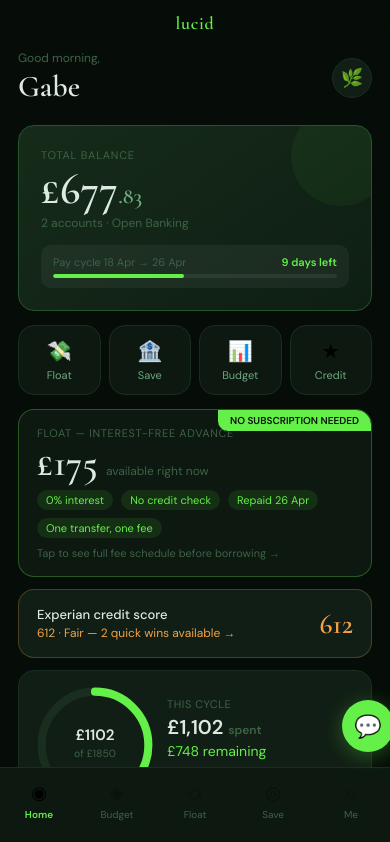
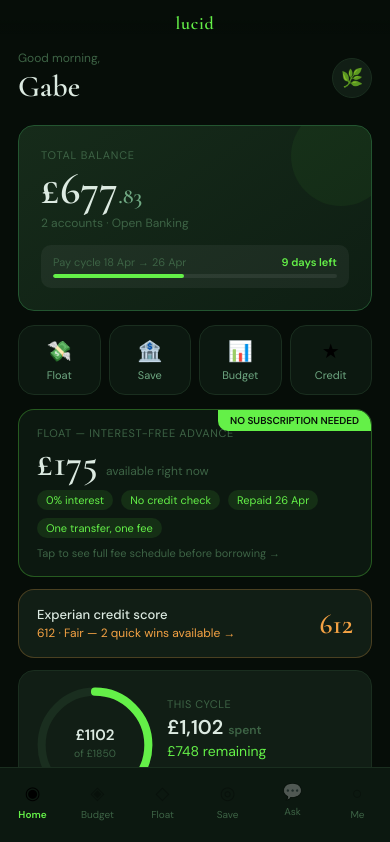
Before and after one commit to gcosta0604/lucid-app, a React (Vite) app: page / in a window 390 px wide. Shown: the top 842 px of the page. Built offline with nearby package versions, Linux system fonts and the light colour scheme.

Commit message:
fix mobile keyboard - viewport resize

```diff
--- a/src/App.jsx
+++ b/src/App.jsx
@@ -395,7 +395,6 @@
 export default function LucidApp() {
   const [tab, setTab]           = useState("home");
   const [meScreen, setMeScreen] = useState("overview");
-  const [askOpen, setAskOpen]   = useState(false);
   const [showCancel, setShowCancel] = useState(false);
   const [msgs, setMsgs] = useState([
     { role:"ai", text:"Hey Gabe 👋 I'm Lucid — your AI finance assistant. I can see your accounts, spending, and credit score. Ask me anything." }
@@ -417,7 +416,7 @@
     document.head.appendChild(link);
   }, []);
 
-  useEffect(() => { endRef.current?.scrollIntoView({ behavior:"smooth" }); }, [msgs, askOpen]);
+  useEffect(() => { endRef.current?.scrollIntoView({ behavior:"smooth" }); }, [msgs]);
 
   // ── Claude API ──────────────────────────────────────────────────────────────
   const sendMsg = async () => {
@@ -1034,39 +1033,16 @@
   };
 
   // ─────────────────────────────────────────────────────────────────────────
-  // ASK OVERLAY — keyboard-safe version
+  // ASK SCREEN — proper tab, not overlay, keyboard-safe
   // ─────────────────────────────────────────────────────────────────────────
-  const AskOverlay = () => {
+  const AskScreen = () => {
     const inputRef = useRef(null);
     const msgsRef  = useRef(null);
 
-    // When keyboard opens the visualViewport shrinks — keep input visible
     useEffect(() => {
-      const vv = window.visualViewport;
-      if (!vv) return;
-      const handler = () => {
-        if (msgsRef.current) {
-          msgsRef.current.scrollTop = msgsRef.current.scrollHeight;
-        }
-      };
-      vv.addEventListener("resize", handler);
-      return () => vv.removeEventListener("resize", handler);
-    }, []);
-
-    // Auto-scroll messages
-    useEffect(() => {
-      if (msgsRef.current) {
-        msgsRef.current.scrollTop = msgsRef.current.scrollHeight;
-      }
+      // Scroll to bottom when messages change
+      if (msgsRef.current) msgsRef.current.scrollTop = msgsRef.current.scrollHeight;
     }, [msgs, typing]);
-
-    const handleFocus = () => {
-      // Give keyboard time to appear then scroll input into view
-      setTimeout(() => {
-        inputRef.current?.scrollIntoView({ behavior:"smooth", block:"center" });
-        if (msgsRef.current) msgsRef.current.scrollTop = msgsRef.current.scrollHeight;
-      }, 350);
-    };
 
     const Bubble = ({ msg }) => (
       <div style={{ display:"flex", justifyContent: msg.role==="user"?"flex-end":"flex-start", marginBottom:10, alignItems:"flex-start" }}>
@@ -1084,43 +1060,28 @@
     );
 
     return (
-      // Full-screen overlay — no flex split that fights the keyboard
-      <div
-        style={{ position:"fixed", inset:0, zIndex:50, background:cl.s1, display:"flex", flexDirection:"column" }}
-        onMouseDown={e => { if (e.target !== inputRef.current) e.preventDefault(); }}
-        onTouchStart={e => { if (e.target !== inputRef.current) e.preventDefault(); }}
-      >
-
+      <div style={{ display:"flex", flexDirection:"column", height:"100%" }}>
         {/* Header */}
-        <div style={{ padding:"52px 18px 12px", borderBottom:`1px solid ${cl.border}`, display:"flex", justifyContent:"space-between", alignItems:"center", flexShrink:0, background:cl.s1 }}>
-          <div style={{ display:"flex", alignItems:"center", gap:10 }}>
+        <div style={{ padding:"52px 18px 12px", borderBottom:`1px solid ${cl.border}`, display:"flex", alignItems:"center", gap:10, flexShrink:0 }}>
           <div style={{ width:32, height:32, borderRadius:"50%", background:cl.accent, color:cl.accentFg, display:"flex", alignItems:"center", justifyContent:"center", fontSize:13, fontWeight:700 }}>L</div>
           <div>
             <p style={{ fontSize:15, fontWeight:600, color:cl.t1, margin:0 }}>Ask Lucid</p>
             <p style={{ fontSize:11, color:cl.accent, margin:0 }}>● Live AI · your real data</p>
           </div>
         </div>
-          <button
-            onClick={() => setAskOpen(false)}
-            style={{ background:"none", border:`1px solid ${cl.border}`, color:cl.t2, borderRadius:10, padding:"7px 14px", cursor:"pointer", fontSize:14, fontWeight:500 }}
-          >
-            Done
-          </button>
-        </div>
 
         {/* Quick prompts */}
         {msgs.length < 2 && (
           <div style={{ padding:"10px 18px 4px", display:"flex", flexWrap:"wrap", gap:7, flexShrink:0 }}>
             {["What are your fees?","How's my budget?","Can I get a Float?","How's my credit?"].map(q => (
-              <button key={q}
-                onMouseDown={e => { e.preventDefault(); setInp(q); }}
+              <button key={q} onClick={() => setInp(q)}
                 style={{ background:cl.s2, border:`1px solid ${cl.border}`, color:cl.t2, borderRadius:20, padding:"6px 12px", fontSize:12, cursor:"pointer" }}
               >{q}</button>
             ))}
           </div>
         )}
 
-        {/* Messages — scrollable middle */}
+        {/* Messages */}
         <div ref={msgsRef} style={{ flex:1, overflowY:"auto", padding:"12px 18px", WebkitOverflowScrolling:"touch" }}>
           {msgs.map((msg, i) => <Bubble key={i} msg={msg} />)}
           {typing && (
@@ -1133,13 +1094,12 @@
           )}
         </div>
 
-        {/* Input — sticky to bottom, NOT fixed, so keyboard pushes it up naturally */}
-        <div style={{ padding:"10px 18px 28px", borderTop:`1px solid ${cl.border}`, background:cl.s1, display:"flex", gap:10, flexShrink:0 }}>
+        {/* Input bar — sits in normal flow, keyboard pushes it up naturally */}
+        <div style={{ padding:"10px 18px 18px", borderTop:`1px solid ${cl.border}`, background:cl.s1, display:"flex", gap:10, flexShrink:0 }}>
           <input
             ref={inputRef}
             value={inp}
             onChange={e => setInp(e.target.value)}
-            onFocus={handleFocus}
             onKeyDown={e => e.key==="Enter" && sendMsg()}
             placeholder="Ask anything about your money…"
             enterKeyHint="send"
@@ -1150,7 +1110,7 @@
             style={{ flex:1, background:cl.s2, border:`1px solid ${cl.border}`, borderRadius:14, padding:"13px 16px", color:cl.t1, fontSize:16, outline:"none", fontFamily:ff, WebkitAppearance:"none" }}
           />
           <button
-            onMouseDown={e => { e.preventDefault(); sendMsg(); }}
+            onClick={sendMsg}
             style={{ width:48, height:48, borderRadius:14, background: inp.trim()?cl.accent:cl.border, color: inp.trim()?cl.accentFg:cl.t3, border:"none", cursor:"pointer", fontSize:20, flexShrink:0, transition:"background 0.15s" }}
           >→</button>
         </div>
@@ -1166,40 +1126,38 @@
     { key:"budget", icon:"◈", label:"Budget" },
     { key:"float",  icon:"◇", label:"Float"  },
     { key:"save",   icon:"◎", label:"Save"   },
+    { key:"ask",    icon:"💬", label:"Ask"    },
     { key:"me",     icon:"○", label:"Me"     },
   ];
 
+  const isAsk = tab === "ask";
+
   return (
-    <div style={{ fontFamily:ff, background:cl.bg, color:cl.t1, minHeight:"100vh", maxWidth:430, margin:"0 auto", display:"flex", flexDirection:"column", position:"relative" }}>
-      {/* Wordmark */}
+    <div style={{ fontFamily:ff, background:cl.bg, color:cl.t1, height:"100svh", maxWidth:430, margin:"0 auto", display:"flex", flexDirection:"column", overflow:"hidden" }}>
+
+      {/* Wordmark — hide on ask so it doesn't crowd the header */}
+      {!isAsk && (
         <div style={{ position:"fixed", top:0, left:"50%", transform:"translateX(-50%)", width:"100%", maxWidth:430, zIndex:10, padding:"12px 20px 0", display:"flex", justifyContent:"center", background:`linear-gradient(to bottom,${cl.bg} 60%,transparent)`, pointerEvents:"none" }}>
           <span style={{ fontFamily:fs, fontSize:18, fontWeight:600, color:cl.accent, letterSpacing:"0.04em" }}>lucid</span>
         </div>
+      )}
 
       {/* Screen */}
-      <div style={{ flex:1, overflowY:"auto", paddingBottom:84 }}>
+      <div style={{ flex:1, overflowY: isAsk ? "hidden" : "auto", paddingBottom: isAsk ? 0 : 84, display: isAsk ? "flex" : "block", flexDirection: isAsk ? "column" : undefined, minHeight:0 }}>
         {tab==="home"   && <HomeScreen />}
         {tab==="budget" && <BudgetScreen />}
         {tab==="float"  && <FloatScreen />}
         {tab==="save"   && <SaveScreen />}
+        {tab==="ask"    && <AskScreen />}
         {tab==="me"     && !showCancel && <MeScreen />}
         {tab==="me"     && showCancel  && <CancelScreen onBack={() => { setShowCancel(false); setMeScreen("overview"); }} />}
       </div>
 
-      {/* FAB */}
-      {!askOpen && (
-        <button onClick={() => setAskOpen(true)} style={{ position:"fixed", bottom:92, right:"calc(50% - 215px + 16px)", width:52, height:52, borderRadius:"50%", background:cl.accent, color:cl.accentFg, border:"none", cursor:"pointer", fontSize:22, zIndex:20, display:"flex", alignItems:"center", justifyContent:"center", boxShadow:`0 4px 20px rgba(100,240,72,0.3)` }}>
-          💬
-        </button>
-      )}
-
-      {askOpen   && <AskOverlay />}
-
-      {/* Bottom nav */}
-      <div style={{ position:"fixed", bottom:0, left:"50%", transform:"translateX(-50%)", width:"100%", maxWidth:430, background:cl.s1, borderTop:`1px solid ${cl.border}`, display:"flex", padding:"8px 0 18px", zIndex:15 }}>
+      {/* Bottom nav — always visible */}
+      <div style={{ background:cl.s1, borderTop:`1px solid ${cl.border}`, display:"flex", padding:"8px 0 18px", flexShrink:0, zIndex:15 }}>
         {navItems.map(({ key, icon, label }) => (
           <button key={key} onClick={() => { setTab(key); if(key==="me"){ setMeScreen("overview"); setShowCancel(false); } }} style={{ flex:1, background:"none", border:"none", cursor:"pointer", display:"flex", flexDirection:"column", alignItems:"center", gap:3, padding:"5px 0" }}>
-            <span style={{ fontSize:18, opacity: tab===key?1:0.28, transition:"opacity 0.15s" }}>{icon}</span>
+            <span style={{ fontSize: key==="ask" ? 16 : 18, opacity: tab===key?1:0.28, transition:"opacity 0.15s" }}>{icon}</span>
             <span style={{ fontSize:10, color: tab===key?cl.accent:cl.t3, fontWeight: tab===key?600:400, transition:"color 0.15s" }}>{label}</span>
           </button>
         ))}
```
Lines whose indentation alone changed are shown as unchanged.
